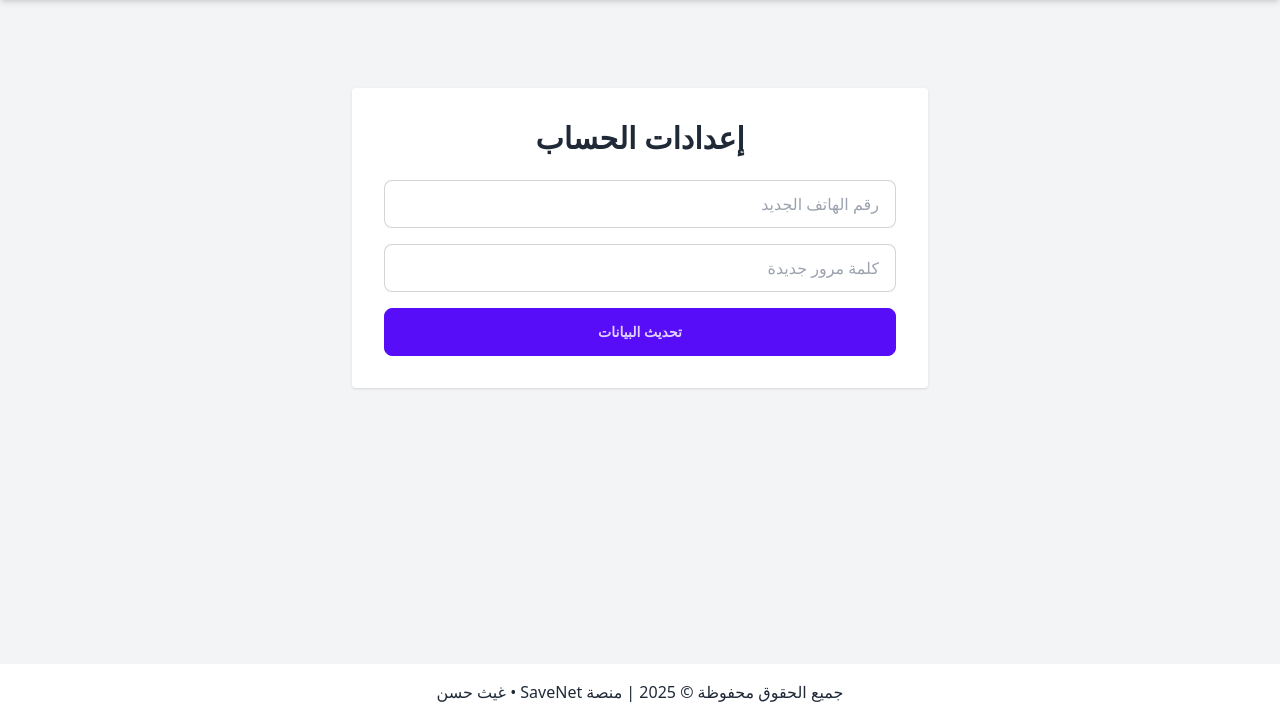
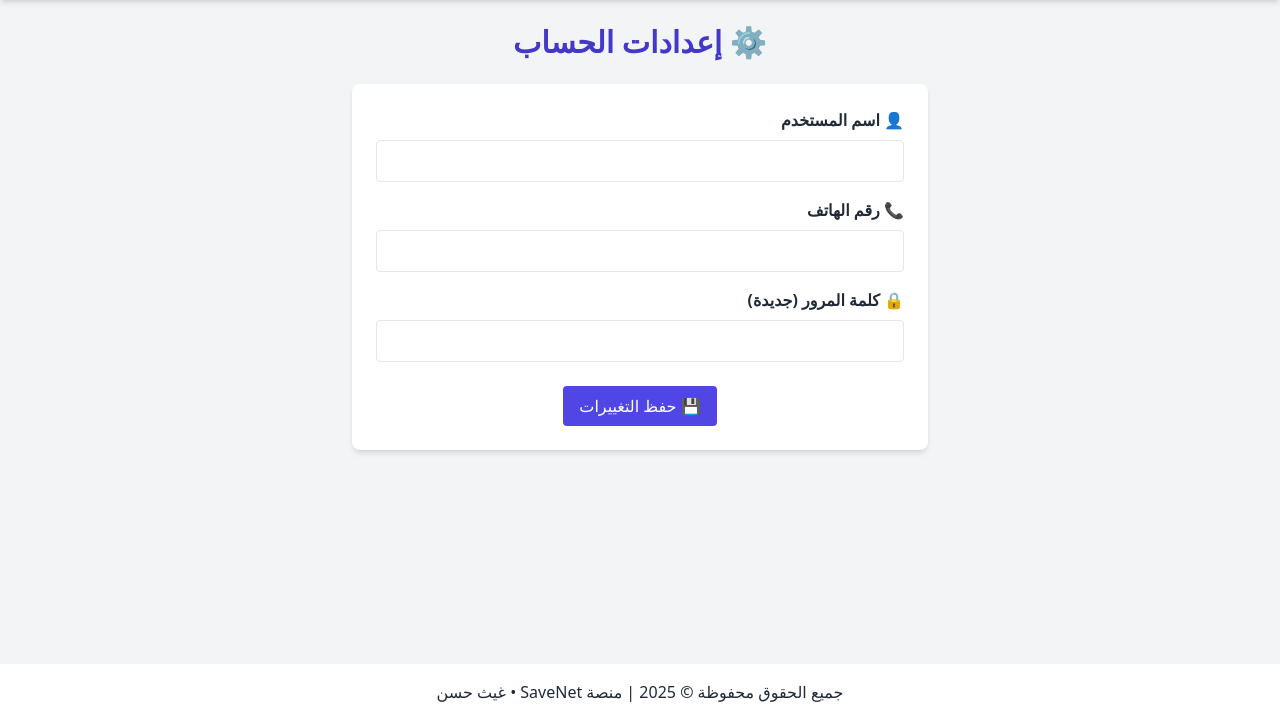
Before and after one commit to ghaithhasan963/reporting-platform, a Flask app: template reporting_platform/templates/settings.html in a window 1280 px wide. Shown: the part 80-800 px from the top of the page. Run offline with Flask 3, Linux system fonts and the light colour scheme; the template is opened without the code that fills it, so the values that code supplies are empty; some libraries are stand-ins or nearby versions.

Commit message:
Update settings.html

```diff
--- a/reporting_platform/templates/settings.html
+++ b/reporting_platform/templates/settings.html
@@ -1,14 +1,30 @@
 {% extends 'base.html' %}
+{% block title %}الإعدادات | SaveNet{% endblock %}
 {% block content %}
-<div class="max-w-xl mx-auto mt-16 bg-white p-8 rounded shadow">
-  <h2 class="text-3xl font-bold mb-6 text-center">إعدادات الحساب</h2>
-  <form method="POST">
-    <input name="phone" class="input input-bordered w-full mb-4" placeholder="رقم الهاتف الجديد" required>
-    <input name="password" type="password" class="input input-bordered w-full mb-4" placeholder="كلمة مرور جديدة">
-    <button type="submit" class="btn btn-primary w-full">تحديث البيانات</button>
+
+<h2 class="text-3xl font-bold text-center text-indigo-700 mb-6">⚙️ إعدادات الحساب</h2>
+
+<div class="max-w-xl mx-auto bg-white p-6 rounded-lg shadow-md">
+  <form method="POST" action="{{ url_for('update_settings') }}">
+    <div class="mb-4">
+      <label class="block font-bold mb-2">👤 اسم المستخدم</label>
+      <input type="text" name="username" value="{{ user.username }}" class="w-full border rounded px-3 py-2">
+    </div>
+
+    <div class="mb-4">
+      <label class="block font-bold mb-2">📞 رقم الهاتف</label>
+      <input type="text" name="phone" value="{{ user.phone }}" class="w-full border rounded px-3 py-2">
+    </div>
+
+    <div class="mb-4">
+      <label class="block font-bold mb-2">🔒 كلمة المرور (جديدة)</label>
+      <input type="password" name="password" class="w-full border rounded px-3 py-2">
+    </div>
+
+    <div class="mt-6 text-center">
+      <button type="submit" class="bg-indigo-600 text-white px-4 py-2 rounded hover:bg-indigo-700">💾 حفظ التغييرات</button>
+    </div>
   </form>
-  {% if updated %}
-  <script>Swal.fire({icon:'success',text:'تم تحديث البيانات بنجاح'})</script>
-  {% endif %}
 </div>
+
 {% endblock %}
```
